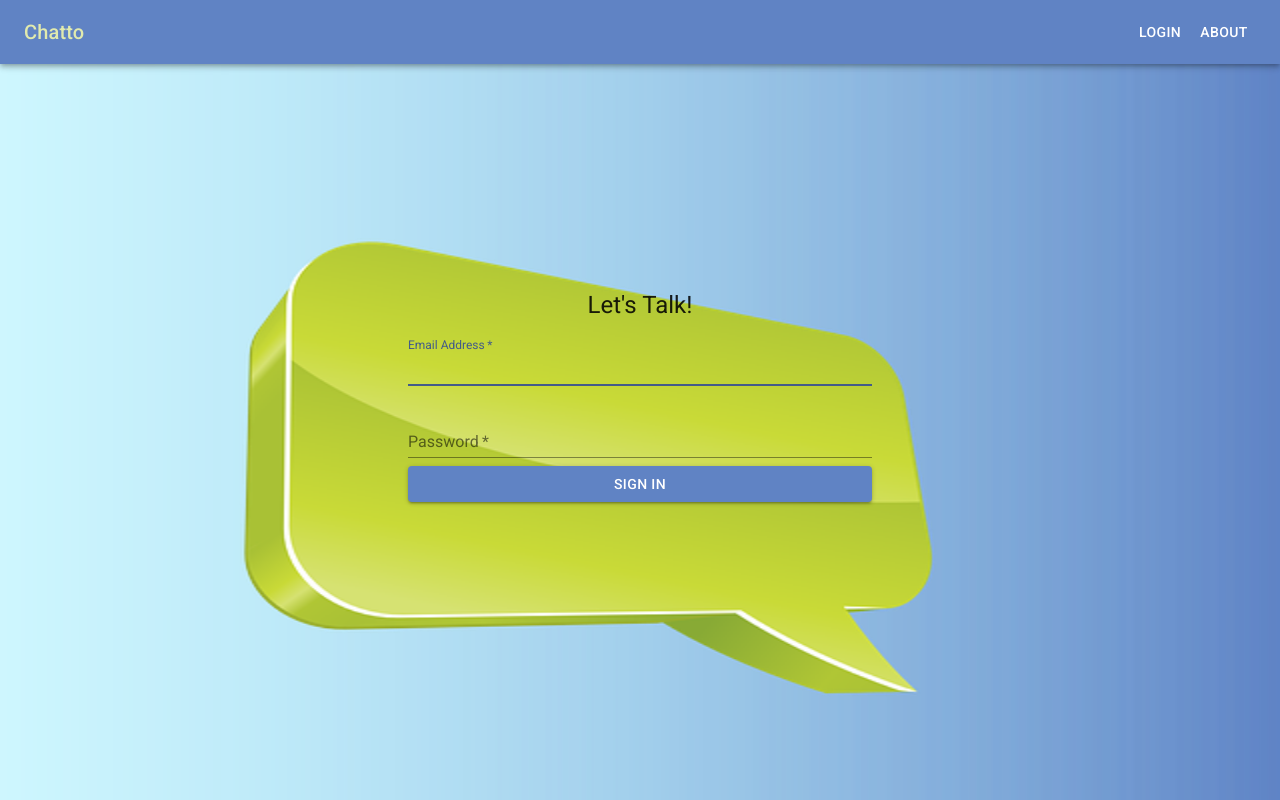
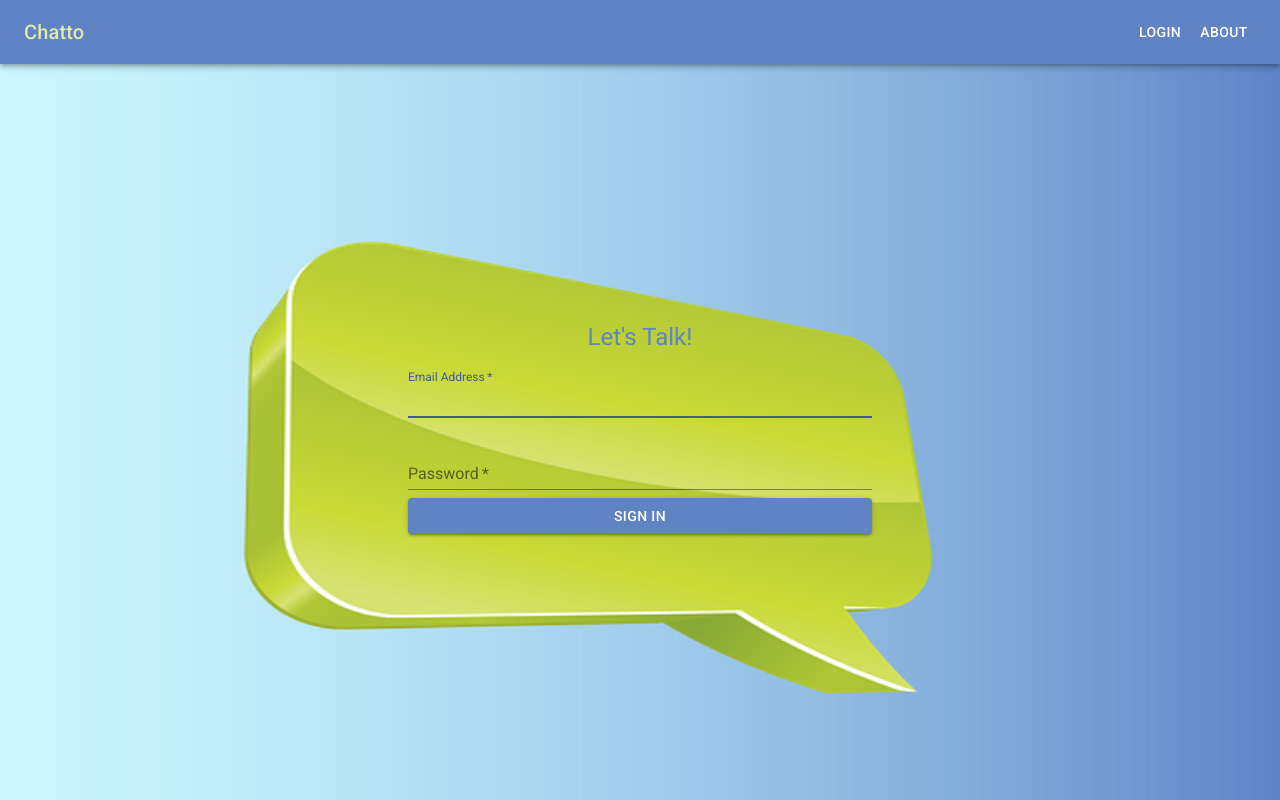
Before and after one commit to BarbaraPruz/chatto, a React (Create React App) app in the folder client/: page / in a window 1280 px wide. Built offline with nearby package versions, Linux system fonts and the light colour scheme.

Commit message:
Minor color adjustments (text)

```diff
--- a/client/src/components/App.js
+++ b/client/src/components/App.js
@@ -8,8 +8,8 @@ import NavBar from 'components/NavBar';
 const theme = createMuiTheme({
     palette: {
       primary: { main: '#6083C4'},
-      secondary: { main: '#CCDB4A'},
-      alternateTextColor: { main: '#007849'},
+      secondary: { main: '#c4d52a'},
+      textSecondary: { main: '#375895'},
       background: {
         default: '#e6fafe',
       },
--- a/client/src/components/Style.js
+++ b/client/src/components/Style.js
@@ -47,7 +47,7 @@ const styles = theme => ({
     display: 'flex',
     flexDirection: 'column',
     alignItems: 'center',
-    padding: `${theme.spacing.unit * 2}px ${theme.spacing.unit * 3}px ${theme.spacing.unit * 3}px`,
+    padding: `${theme.spacing.unit * 10}px ${theme.spacing.unit * 3}px ${theme.spacing.unit * 3}px`,
     width: '40%',
     height: '100%',
     justifyContent: 'center'
--- a/client/src/components/rooms/Rooms.js
+++ b/client/src/components/rooms/Rooms.js
@@ -24,7 +24,7 @@ class Rooms extends Component {
         return (
             <main className={classes.main}>
 
-                <Typography component="h1" variant="h4">
+                <Typography component="h1" variant="h4" >
                     Rooms
                 </Typography>
                 <Grid container spacing={16}>
--- a/client/src/components/user/LoginForm.js
+++ b/client/src/components/user/LoginForm.js
@@ -43,7 +43,7 @@ class LoginForm extends Component {
         return (
             <main className={mainClasses}>
                 <form onSubmit={ event => this.handleLogin(event) } className={classes.loginForm}>
-                    <Typography component="h1" variant="h5">
+                    <Typography component="h1" variant="h5" color="primary">
                         Let's Talk!
                     </Typography>
                     <FormControl margin="normal" required fullWidth>
```
